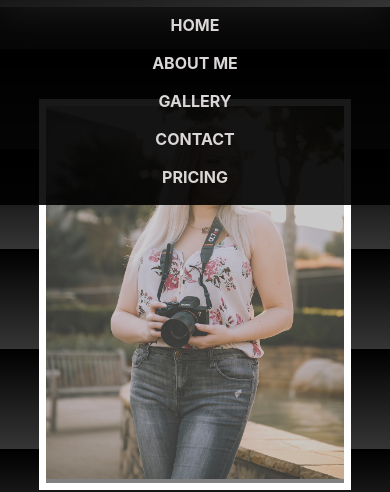
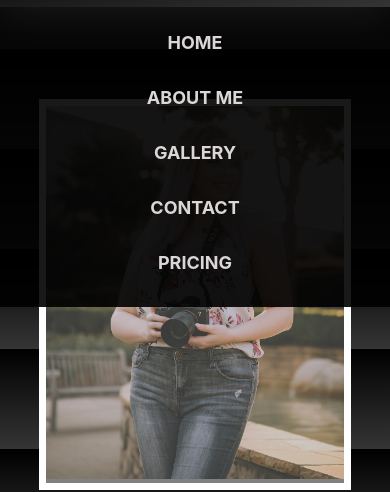
Before and after one commit to andrew129/Photography_Website, a plain HTML site: page index.html in a window 390 px wide. Both pictures are taken after a click on the link 349 px from the left and 29 px from the top of the page. Shown: the part 51-543 px from the top of the page. Drawn offline with nearby package versions, Linux system fonts and the light colour scheme.

Commit message:
made hamburger menu larger

```diff
--- a/style.css
+++ b/style.css
@@ -670,7 +670,8 @@ a {
 
   .nav-link {
     margin: 0 auto 2px;
-    padding: 0.5rem;
+    padding: 1rem;
+    font-size: 18px;
   }
 
   #donate-btn {
@@ -813,5 +814,7 @@ a {
 
   .right-nav.toggleNav {
     display: flex;
+    justify-content: center;
+    height: 300px;
   }
 }
```
